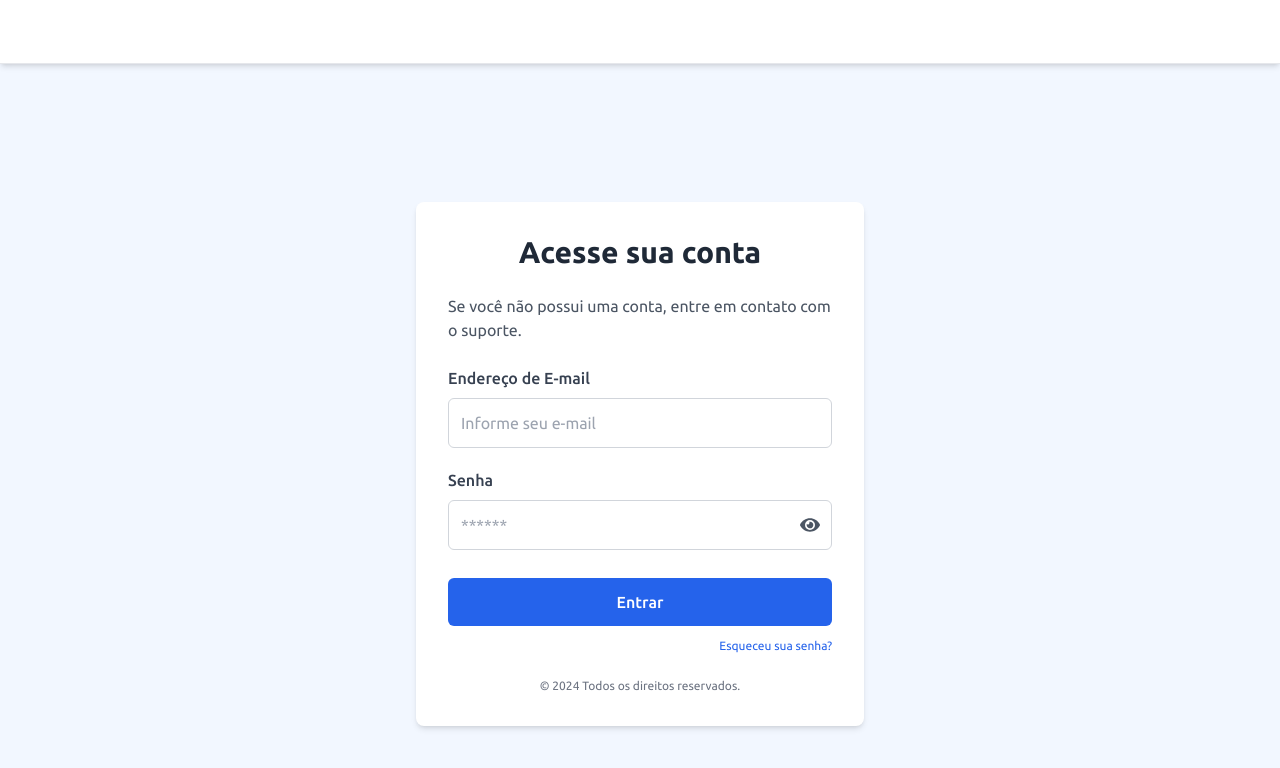
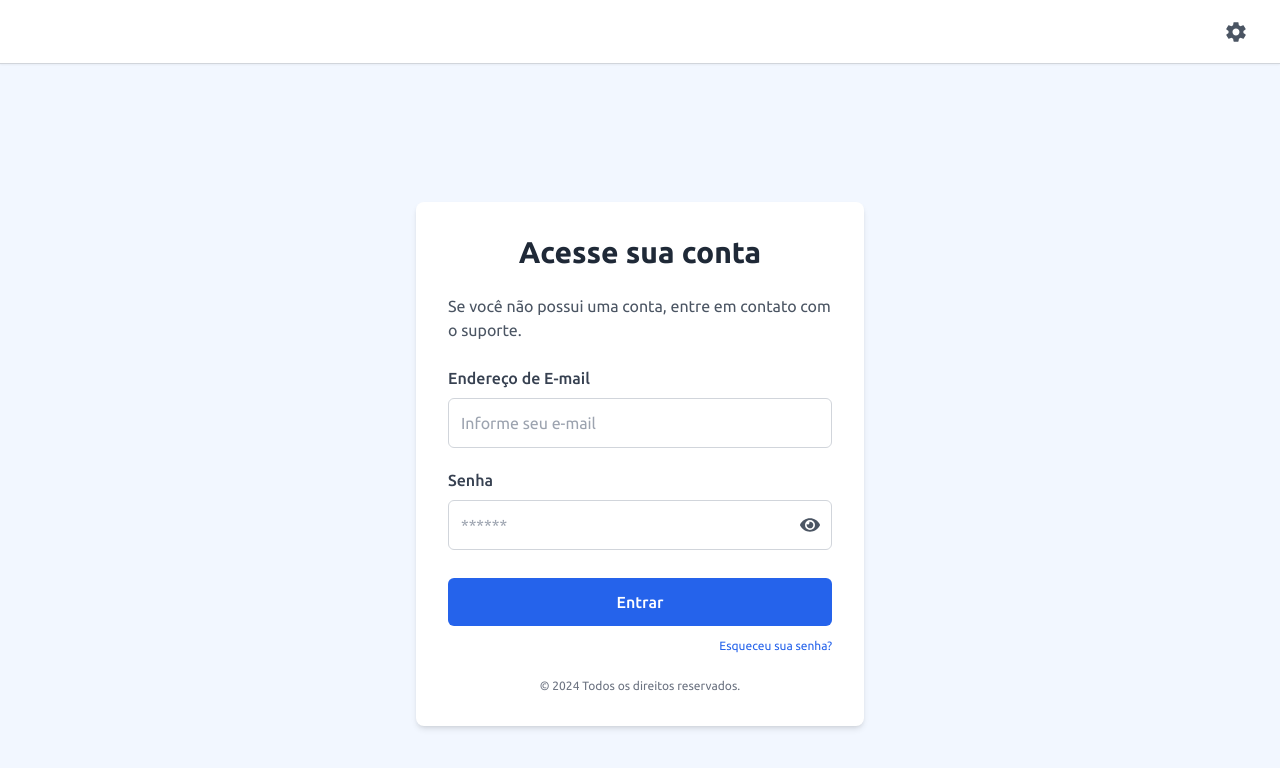
Before and after one commit to kaykeeb3/SIBV, a React (Vite) app in the folder client/web/: page / in a window 1280 px wide. Shown: the top 768 px of the page. Built offline with nearby package versions, Linux system fonts and the light colour scheme.

Commit message:
fix: remove icon

```diff
--- a/client/web/src/components/header.jsx
+++ b/client/web/src/components/header.jsx
@@ -3,7 +3,6 @@ import {
   IoIosArrowDown,
   IoIosArrowUp,
   IoMdClose,
-  IoMdNotificationsOutline,
   IoMdSettings,
 } from "react-icons/io";
 import { motion } from "framer-motion";
@@ -30,27 +29,16 @@ export function Header({ onLogout, isLoginPage, user }) {
   };
 
   const handleSaveProfile = () => {
-    // Aqui você pode implementar a lógica para salvar as informações do perfil
     console.log("Nome:", name);
     console.log("Imagem de perfil:", profilePicture);
-    setIsEditProfileOpen(false); // Fecha o modal de edição
+    setIsEditProfileOpen(false);
   };
 
   return (
-    <header className="bg-white shadow-md border-b border-gray-200 h-16 flex items-center justify-end px-6 md:px-8">
+    <header className="bg-white shadow-sm border-b border-gray-300 h-16 flex items-center justify-end px-6 md:px-8">
       <div className="flex items-center space-x-6">
-        {/* Se o usuário estiver logado, exibe os ícones de notificação e configurações */}
-        {user && (
+        {/* Ícones de notificação e configurações */}
         <div className="flex items-center space-x-4">
-            <button
-              className="relative text-gray-600 hover:text-gray-900 transition duration-200"
-              aria-label="Notificações"
-            >
-              <IoMdNotificationsOutline className="text-2xl" />
-              {/* Sinal de notificação */}
-              <span className="absolute top-0 right-0 h-2 w-2 bg-red-600 rounded-full"></span>
-            </button>
-
           <button
             className="text-gray-600 hover:text-gray-900 transition duration-200"
             onClick={() => setIsEditProfileOpen(true)} // Abre o modal de edição de perfil
@@ -59,9 +47,8 @@ export function Header({ onLogout, isLoginPage, user }) {
             <IoMdSettings className="text-2xl" />
           </button>
         </div>
-        )}
 
-        {/* Se o usuário não estiver logado, não exibe as informações do perfil */}
+        {/* Perfil do usuário e menu dropdown */}
         {!isLoginPage && user && (
           <div
             className="relative flex items-center gap-3 cursor-pointer"
```
Lines whose indentation alone changed are shown as unchanged.
